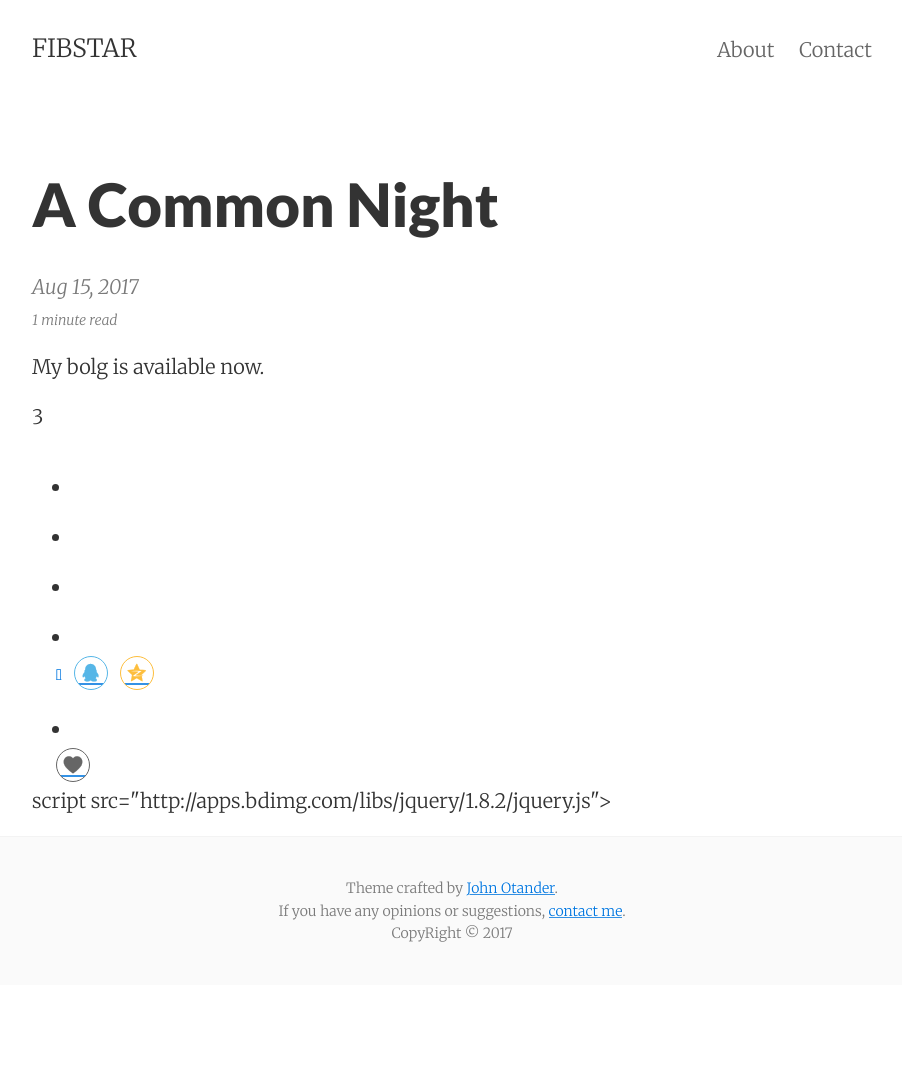
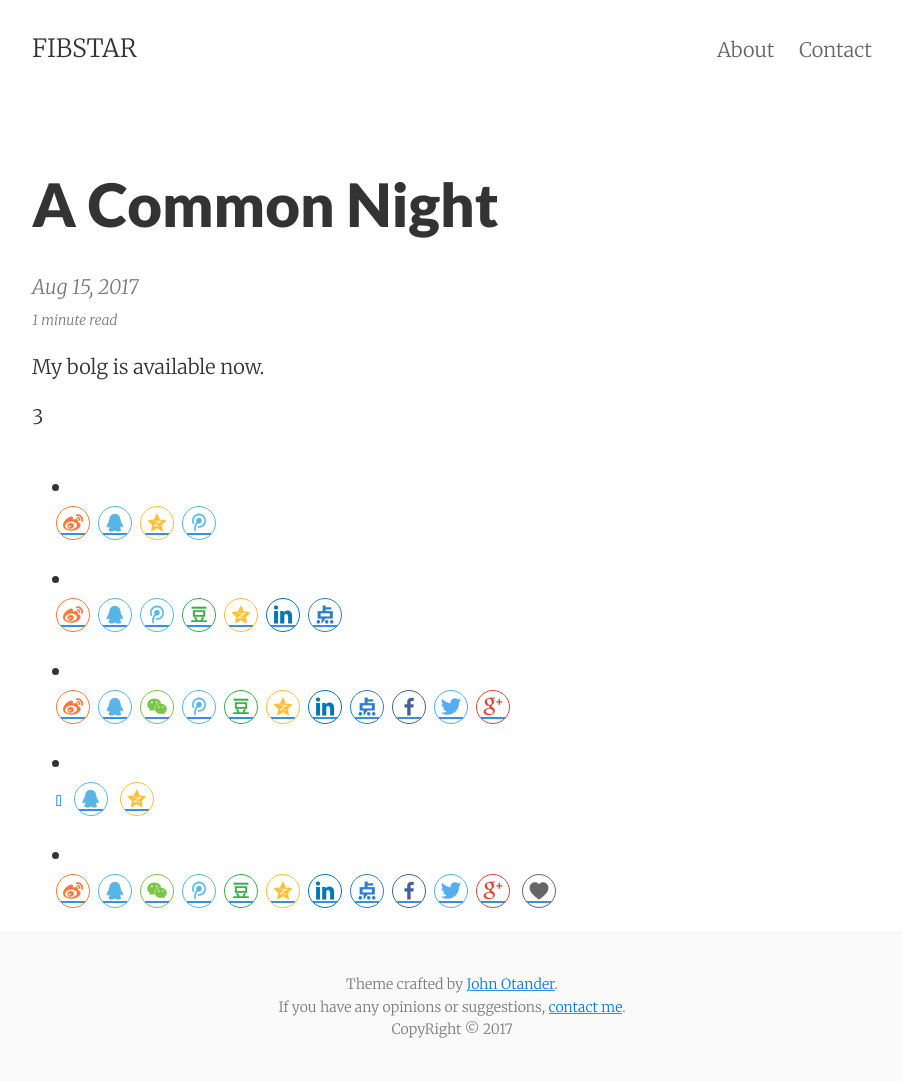
Before and after one commit to FIBSTAR/FIBSTAR.github.io, a Jekyll site: the page built from _posts/2017-08-15-01.md, in a window 1280 px wide. Shown: the whole page, without its empty margins (188-1090 px from the left). Built offline with Jekyll 4.4.1, drawn with Linux system fonts in a browser that asks for light colours; nearby versions of some CDN libraries; before the commit the page ends 985 px from its top, so only the background shows below that.

Commit message:
Update share_buttons.html

```diff
--- a/_includes/share_buttons.html
+++ b/_includes/share_buttons.html
@@ -67,7 +67,7 @@
       </div>
     </li>
 
-script src="http://apps.bdimg.com/libs/jquery/1.8.2/jquery.js"></script>
+<script src="http://apps.bdimg.com/libs/jquery/1.8.2/jquery.js"></script>
 <script src="{{ site.baseurl }}/dist/js/jquery.share.min.js"></script>
 
 
```
